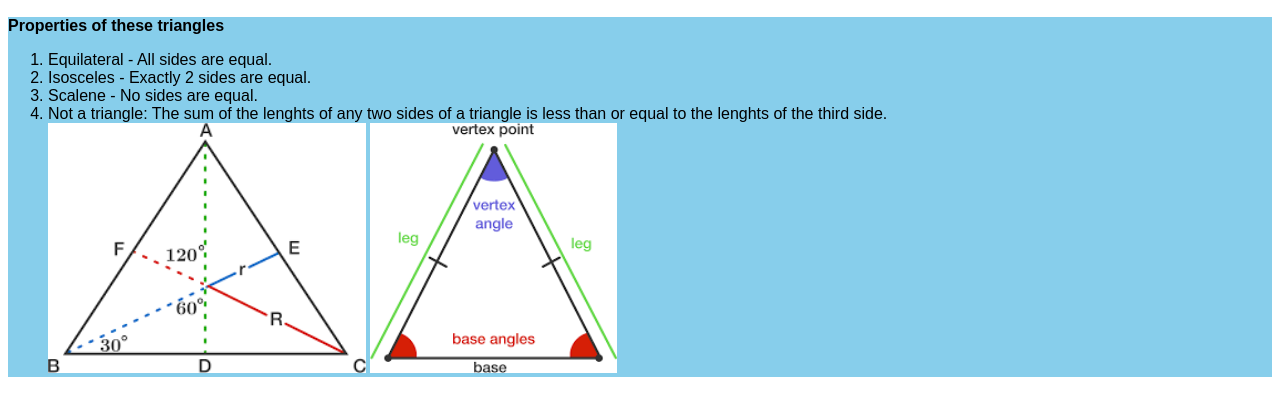
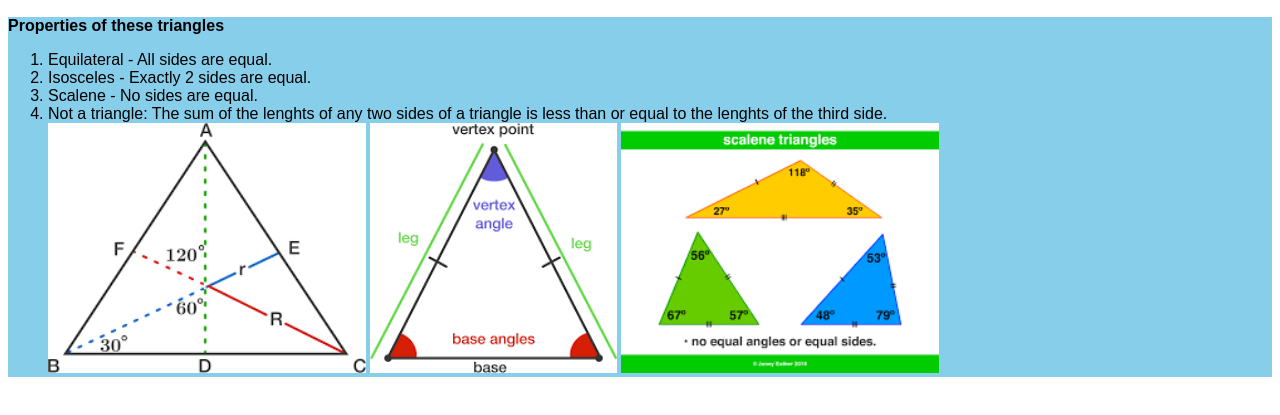
Before and after one commit to alexarirok/Triangle--Tracker, a plain HTML site: page index.html in a window 1280 px wide. Shown: the part 129-544 px from the top of the page. Drawn offline with Linux system fonts and the light colour scheme; a script that the page names is missing.

Commit message:
Image of scalene triangle added

```diff
--- a/index.html
+++ b/index.html
@@ -17,8 +17,8 @@
         <li>Scalene - No sides are equal.</li>
         <li>Not a triangle: The sum of the lenghts of any two sides of a triangle is less than or equal to the lenghts of the third side.</li>
         <img src="images/equilateral triangle.jpg" alt="Equilateral triangle" height="250">
-
         <img src="images/isoceles.jpg" alt="Isoceles" height="250">
+        <img src="images/scalene.png" alt="Scalene" height="250">
     </p>
     </div>
     <script src="js.script">
```
